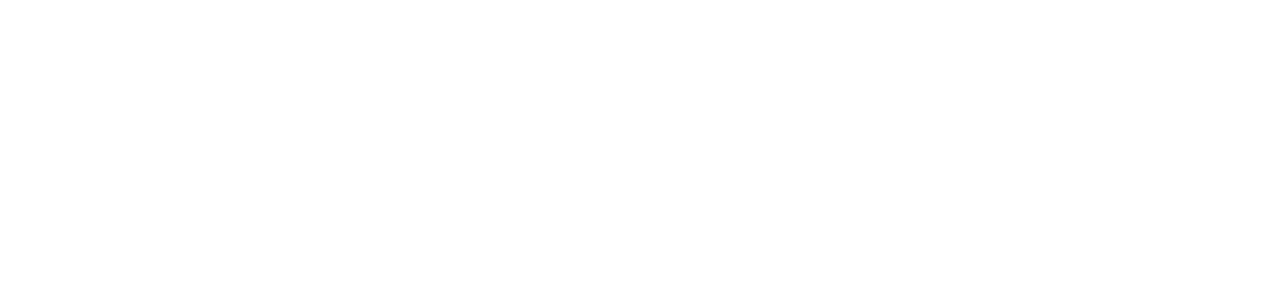
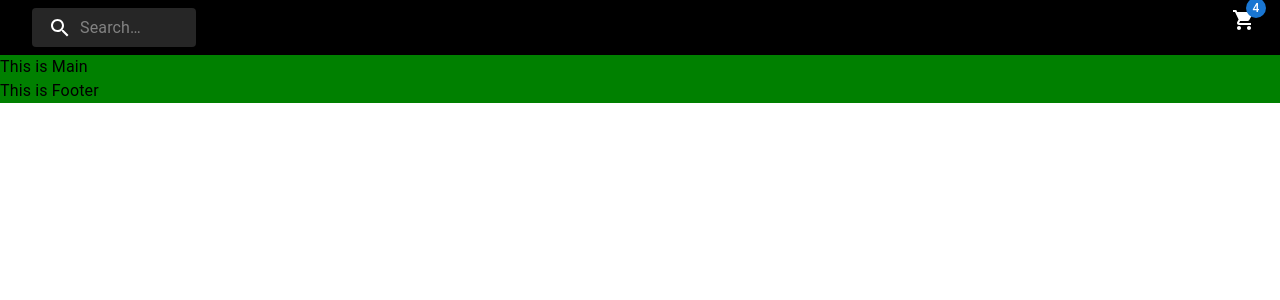
Before and after one commit to VJBano/Shopp, a React (Vite) app: page / in a window 1280 px wide. Before the commit this address had no page. Shown: the top 300 px of the page. Built offline with nearby package versions, Linux system fonts and the light colour scheme.

Commit message:
fixing config

```diff
--- a/package.json
+++ b/package.json
@@ -18,6 +18,7 @@
     "react-router-dom": "^6.21.3"
   },
   "devDependencies": {
+    "@types/node": "^20.11.13",
     "@types/react": "^18.2.43",
     "@types/react-dom": "^18.2.17",
     "@typescript-eslint/eslint-plugin": "^6.14.0",
--- a/src/routes/AppRoute.tsx
+++ b/src/routes/AppRoute.tsx
@@ -6,7 +6,7 @@
 
   return (
     <Routes>
-        <Route path='/vanz-shopp/' index element={<LandingPage/>}/>
+        <Route path='/' index element={<LandingPage/>}/>
     </Routes>
   )
 }
--- a/vite.config.ts
+++ b/vite.config.ts
@@ -1,5 +1,7 @@
 import { defineConfig } from 'vite'
 import react from '@vitejs/plugin-react'
+import { fileURLToPath } from "url";
+import path from "path";
 
 // https://vitejs.dev/config/
 export default defineConfig({
@@ -7,7 +9,12 @@
   optimizeDeps: {
     include: ['@emotion/styled'],
   },
-  base:"./vanz-shopp/",
+  resolve: {
+    alias: {
+      "~": path.resolve(path.dirname(fileURLToPath(import.meta.url)), "src"),
+    },
+  },
+  base: process.env.NODE_ENV === "production" ? "/vanz-shopp/" : "",
   server: {
     host:true,
     strictPort:true,
```
Also changed, not shown: 1 other file (tests, documents, lock files or other folders).
